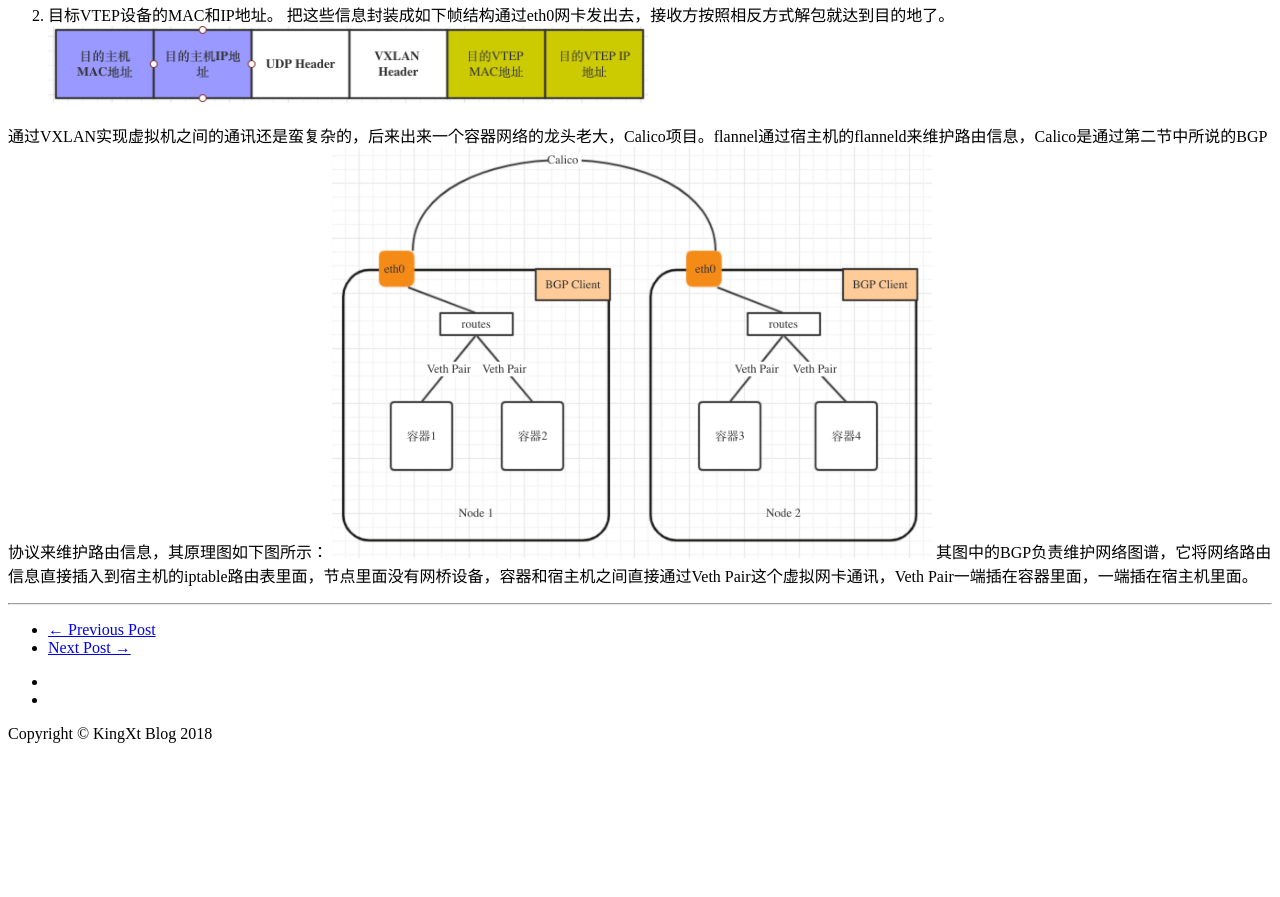
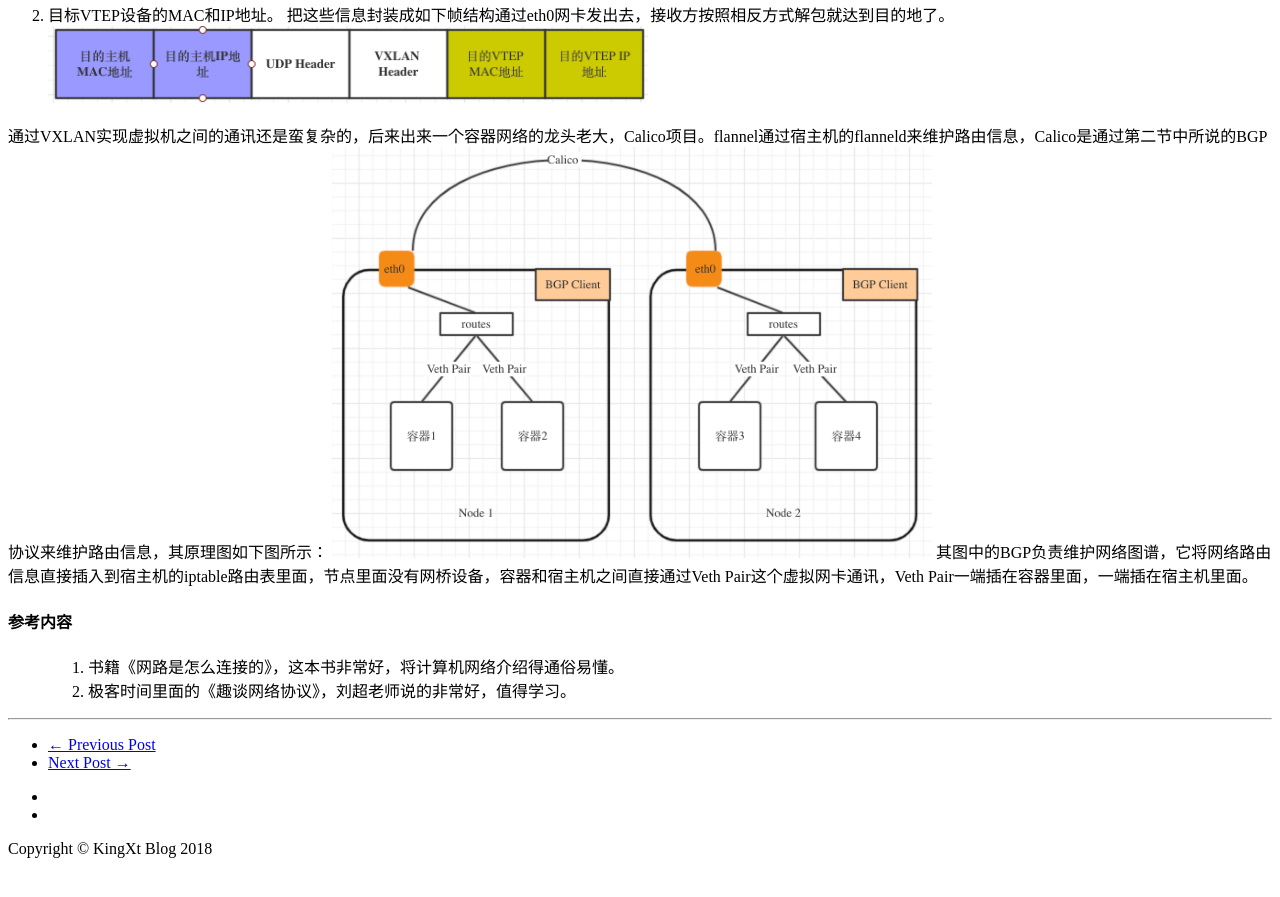
Before and after one commit to kingxt/kingxt.github.io, a Jekyll site: the page built from _posts/2018-10-14-网络是怎样连接的.md, in a window 1280 px wide and 900 px high, scrolled down 12474 px. Shown: the top 897 px of the window. Built offline with Jekyll 4.4.1, drawn with Linux system fonts in a browser that asks for light colours; nearby versions of some CDN libraries; comment, search, counter and statistics services are not loaded; before the commit the page ends 13259 px from its top, so only the background shows below that.

Commit message:
update post

```diff
--- a/_posts/2018-10-14-网络是怎样连接的.md
+++ b/_posts/2018-10-14-网络是怎样连接的.md
@@ -206,3 +206,9 @@ Flannel容器覆盖网络和虚拟机容器覆盖网络很相似，原理就是
 通过VXLAN实现虚拟机之间的通讯还是蛮复杂的，后来出来一个容器网络的龙头老大，Calico项目。flannel通过宿主机的flanneld来维护路由信息，Calico是通过第二节中所说的BGP协议来维护路由信息，其原理图如下图所示：
 <img src="/img/post/network-calico.png" width="600"/>
 其图中的BGP负责维护网络图谱，它将网络路由信息直接插入到宿主机的iptable路由表里面，节点里面没有网桥设备，容器和宿主机之间直接通过Veth Pair这个虚拟网卡通讯，Veth Pair一端插在容器里面，一端插在宿主机里面。
+
+
+
+#### 参考内容
+>1. 书籍《网路是怎么连接的》，这本书非常好，将计算机网络介绍得通俗易懂。
+>2. 极客时间里面的《趣谈网络协议》，刘超老师说的非常好，值得学习。
```
